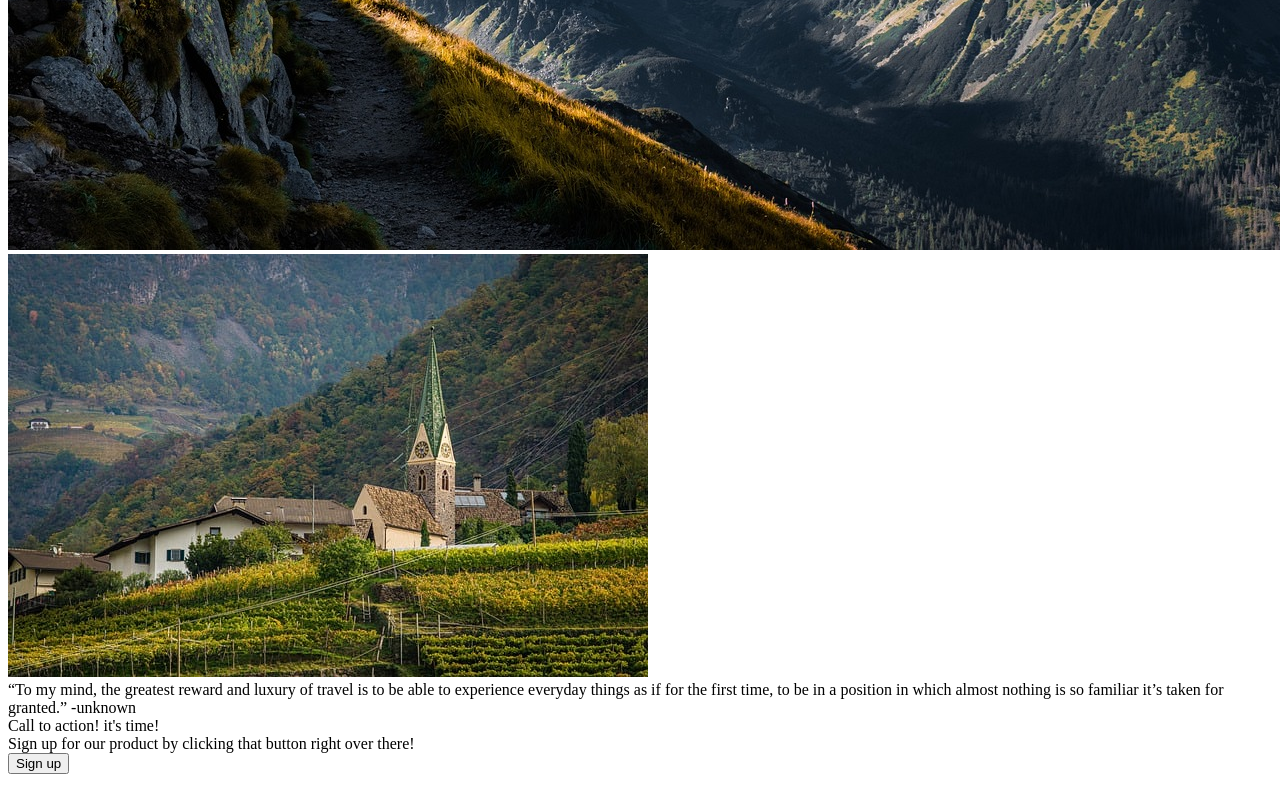
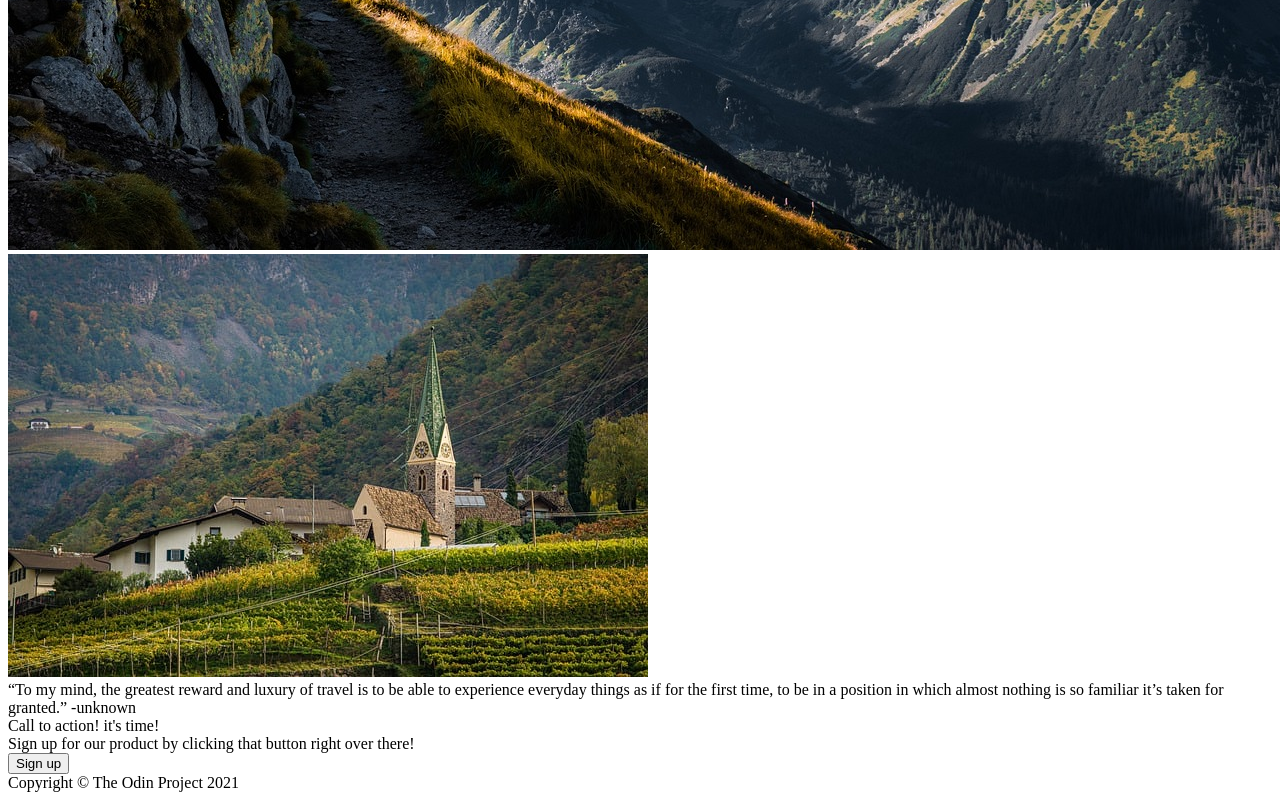
Before and after one commit to HarishNarayanan-M/Landing-page, a plain HTML site: page index.html in a window 1280 px wide. Shown: the part 2149-2949 px from the top of the page. Drawn offline with Linux system fonts and the light colour scheme.

Commit message:
Create a container for footer

```diff
--- a/index.html
+++ b/index.html
@@ -35,5 +35,7 @@
     <div>Call to action! it's time!</div>
     <div>Sign up for our product by clicking that button right over there!</div>
     <button>Sign up</button>
+
+    <div>Copyright &copy; The Odin Project 2021</div>
 </body>
 </html>
```
